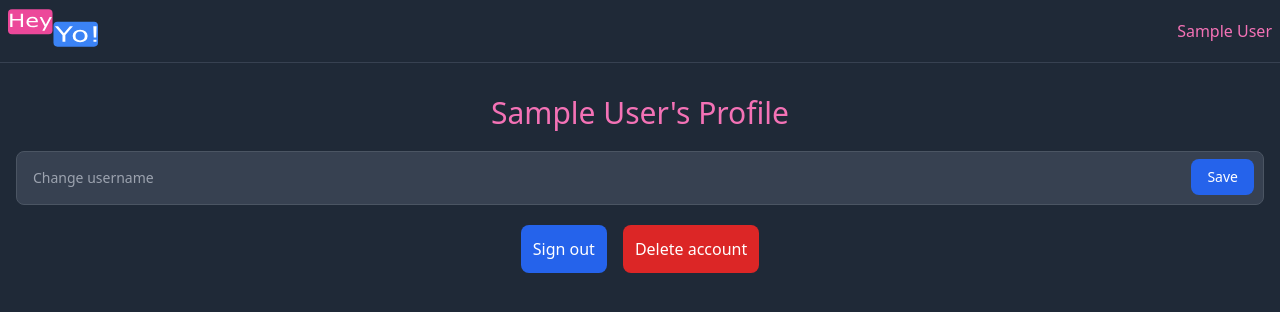
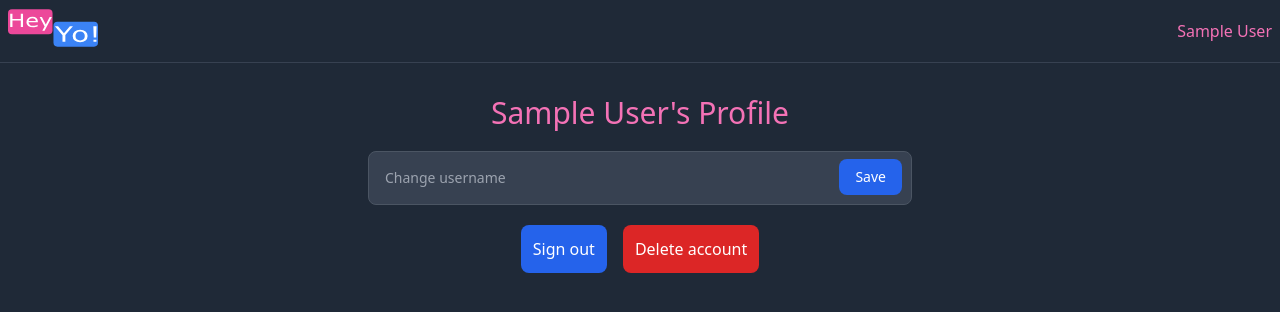
Before and after one commit to alxgrg/hey-yo-chat, a Next.js app: page /profile in a window 1280 px wide. Shown: the top 312 px of the page. Built offline with nearby package versions, Linux system fonts and the light colour scheme; no server answers; sample sign-in values are in the browser's storage.

Commit message:
Fix input max width

```diff
--- a/components/chat/user-rooms.tsx
+++ b/components/chat/user-rooms.tsx
@@ -117,7 +117,7 @@
         onSubmit={handleCreateRoom}
         className='flex justify-center items-center  w-full gap-2'
       >
-        <div className='w-full px-4'>
+        <div className='w-full max-w-xl px-4'>
           <Input
             type='text'
             name='chat-name'
--- a/components/profile/user-profile.tsx
+++ b/components/profile/user-profile.tsx
@@ -37,7 +37,7 @@
       </h1>
       <form onSubmit={handleSubmit} className='w-full'>
         <div className='flex items-end text-white justify-center'>
-          <div className='w-full px-4'>
+          <div className='w-full max-w-xl px-4'>
             <Input
               type='text'
               name='username'
```
